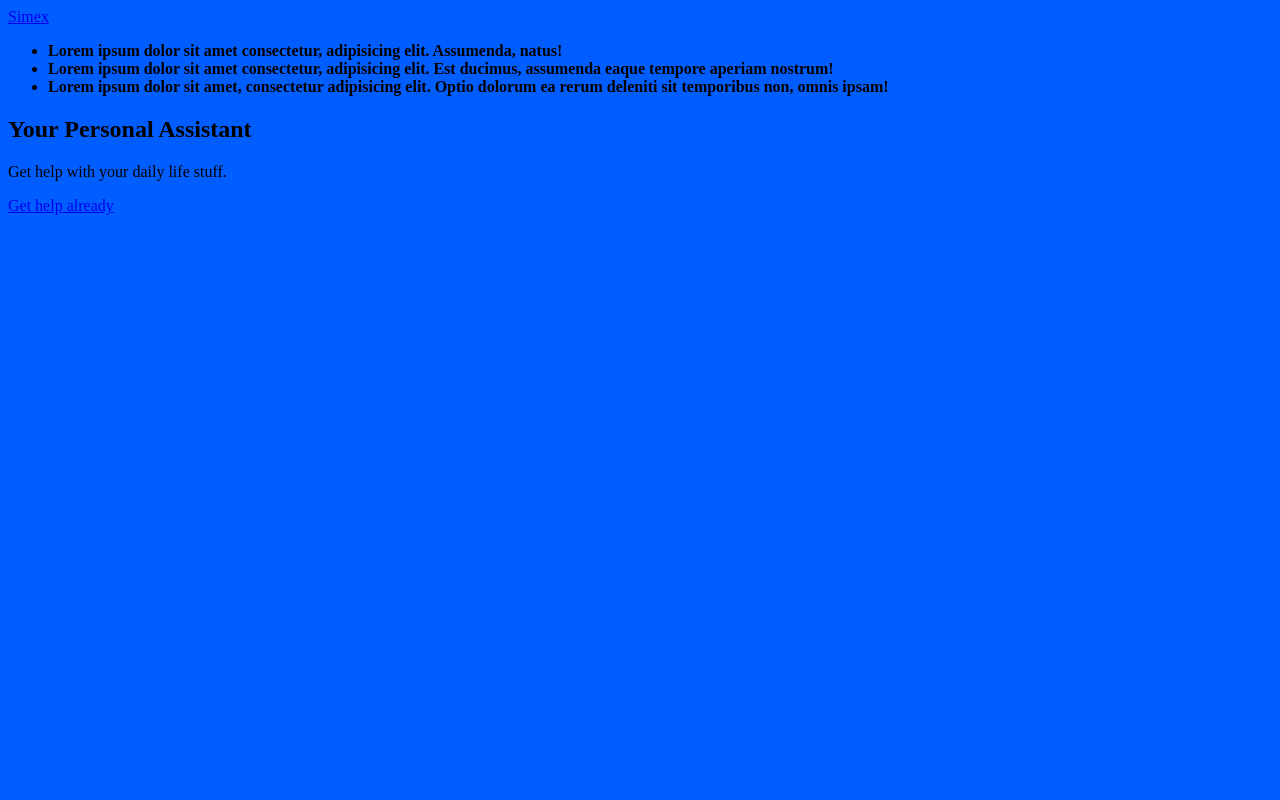
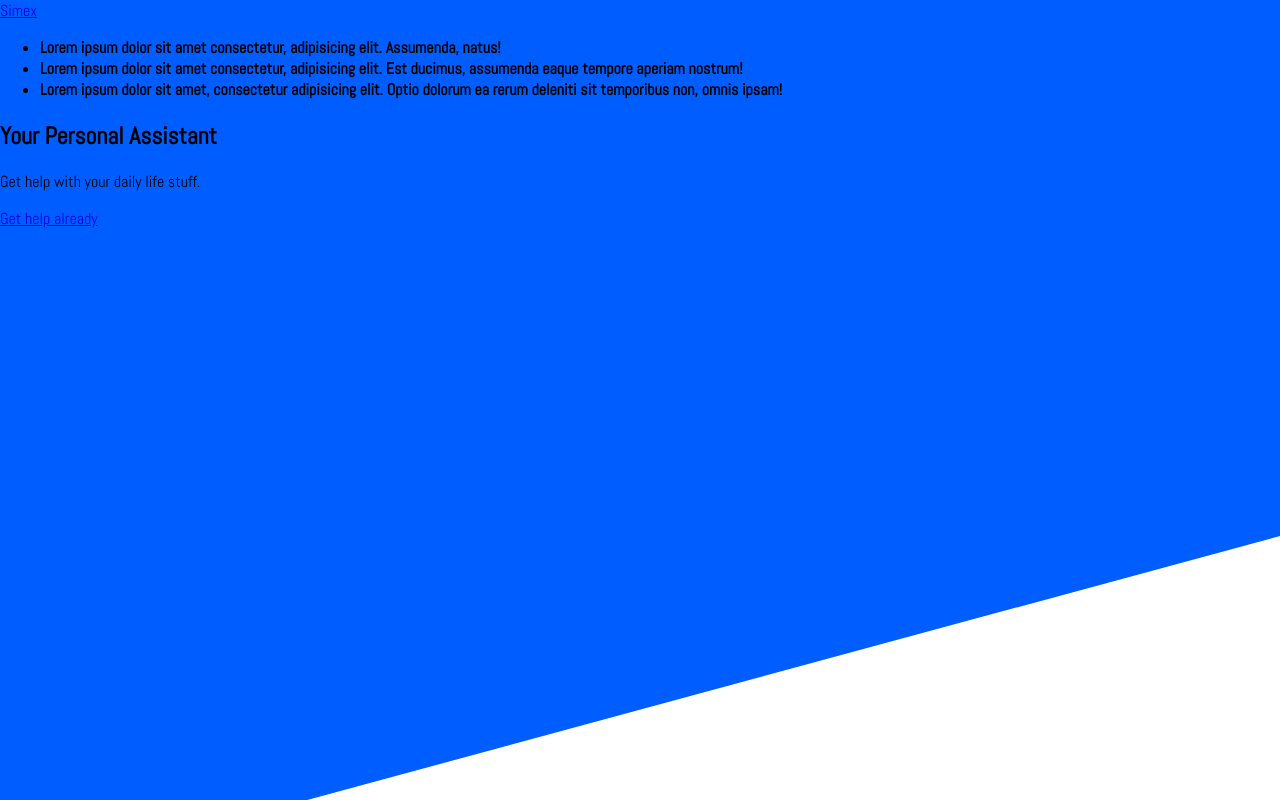
Before and after one commit to angelo-james/personal-assistant-sass, a plain HTML site: page index.html in a window 1280 px wide. Drawn offline with Linux system fonts and the light colour scheme.

Commit message:
added styling for background and font family

```diff
--- a/css/main.scss
+++ b/css/main.scss
@@ -4,6 +4,20 @@ $colors: (
 
 );
 
+body html {
+  height: 100%;
+}
+
 body {
-  background-color: map-get($colors, primary);
+  font-family: 'Abel', sans-serif;
+  margin: 0;
+
+  #bg {
+    clip-path: polygon(100% 0, 100% 67%, 24% 100%, 0 100%, 0 0);
+    background-color: map-get($colors, primary);
+    width: 100%;
+    height: 100%;
+    position: absolute;
+    z-index: -1;
+  }
 }
```
Also changed, not shown: css/main.css, 1 other file.
